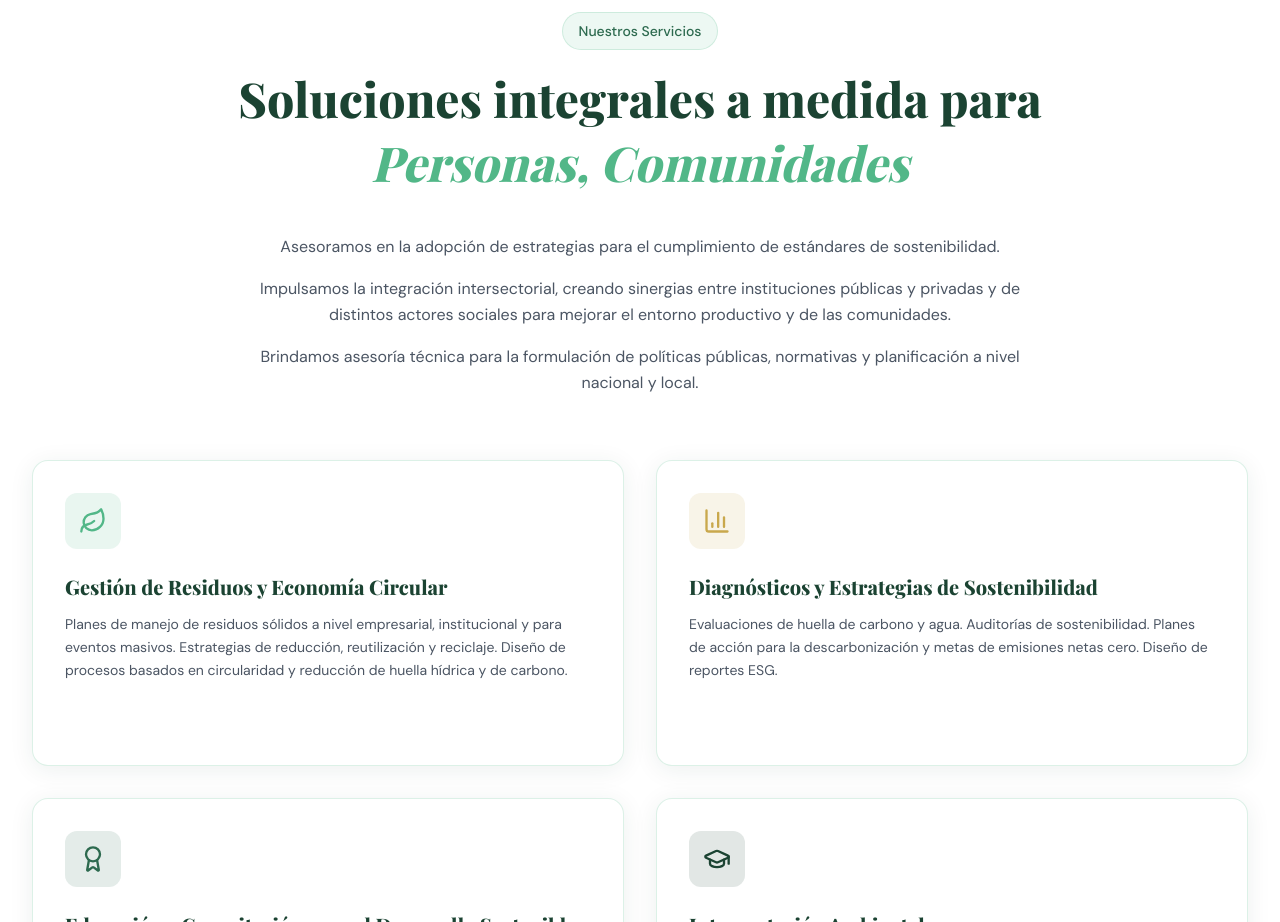
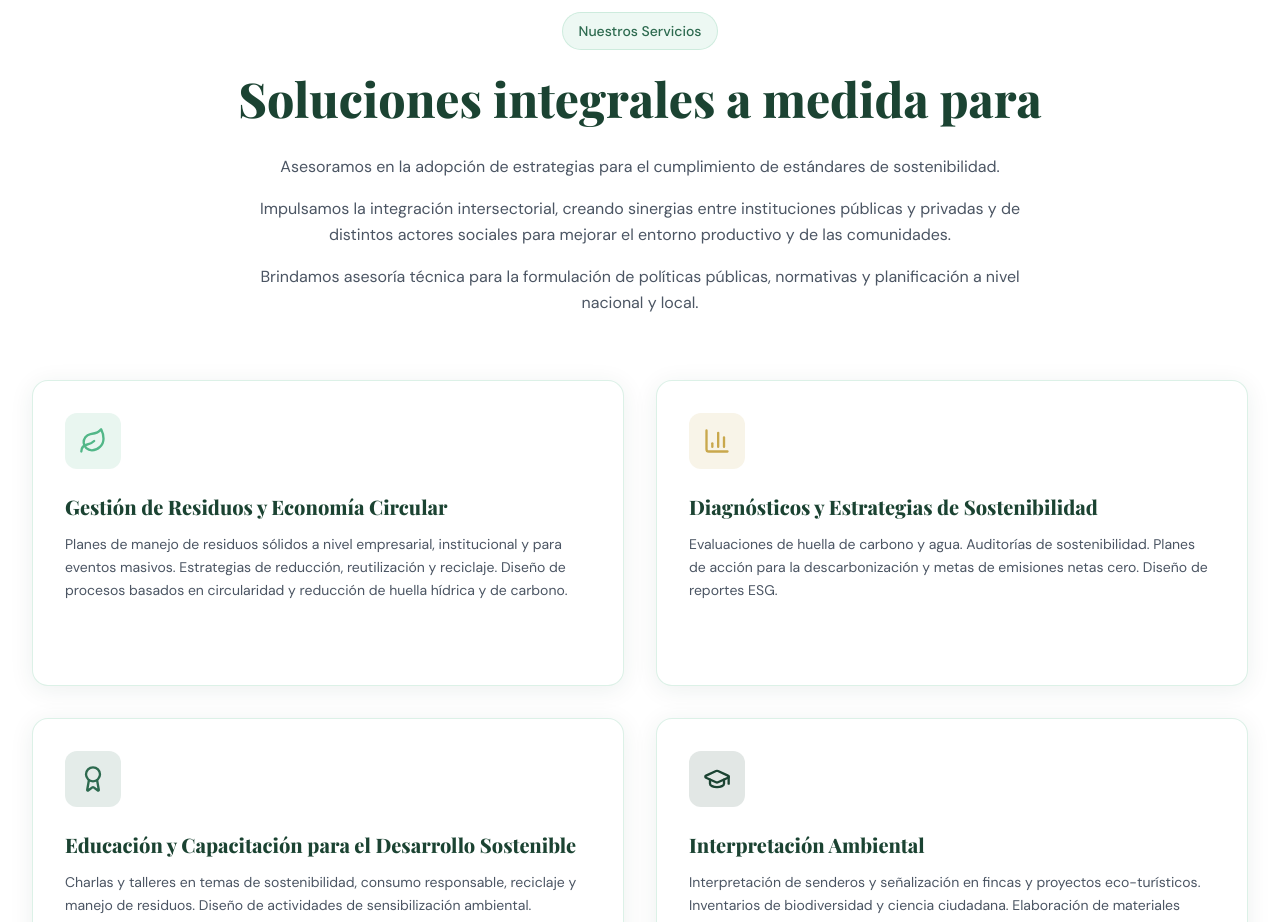
Before and after one commit to tomasSStropper/savia-page, a React (Create React App) app in the folder savia-website/: page / in a window 1280 px wide. Shown: the part 900-1822 px from the top of the page. Built offline with nearby package versions, Linux system fonts and the light colour scheme; a web font is replaced by a local one.

Commit message:
Update services copy and stagger process step animations

```diff
--- a/savia-website/src/components/sections/ProcessSection.jsx
+++ b/savia-website/src/components/sections/ProcessSection.jsx
@@ -8,6 +8,19 @@ const ProcessSection = ({ id }) => {
   const { ref, inView } = useScrollAnimation();
   const { t } = useLang();
 
+
+  const stepVariants = {
+    hidden: { opacity: 0, y: 28 },
+    visible: (i) => ({
+      opacity: 1,
+      y: 0,
+      transition: {
+        duration: 1.25,
+        ease: [0.4, 0, 0.2, 1],
+        delay: i * 0.7,
+      },
+    }),
+  };
   const steps = [
     {
       icon: Search,
@@ -61,7 +74,10 @@ const ProcessSection = ({ id }) => {
             {steps.map((step, i) => (
               <motion.div
                 key={i}
-                variants={fadeInUp}
+                custom={i}
+                variants={stepVariants}
+                initial="hidden"
+                animate={inView ? 'visible' : 'hidden'}
                 className="text-center relative"
               >
                 {/* Dot on line */}
--- a/savia-website/src/components/sections/ServicesSection.jsx
+++ b/savia-website/src/components/sections/ServicesSection.jsx
@@ -1,18 +1,8 @@
-import { useState, useEffect } from 'react';
-import { motion, AnimatePresence } from 'framer-motion';
+import { motion } from 'framer-motion';
 import { useScrollAnimation, staggerContainer, fadeInUp } from '../../hooks/useScrollAnimation';
 import ServiceCard from '../ui/ServiceCard';
 import { services } from '../../data/services';
 import { useLang } from '../context/LanguageContext';
-
-const WORD_PAIRS = [
-  'Empresas, Instituciones',
-  'Personas, Organizaciones',
-  'Comunidades, Instituciones',
-  'Construcciones, Empresas',
-  'Personas, Comunidades',
-  'Organizaciones, Empresas',
-];
 
 const UPDATED_SERVICES = [
   {
@@ -40,7 +30,6 @@ const UPDATED_SERVICES = [
 const ServicesSection = ({ id }) => {
   const { ref, inView } = useScrollAnimation();
   const { t } = useLang();
-  const [pairIndex, setPairIndex] = useState(() => Math.floor(Math.random() * WORD_PAIRS.length));
   const mergedServices = services.slice(0, 4).map((service, index) => ({
     ...service,
     title: UPDATED_SERVICES[index].title,
@@ -51,18 +40,6 @@ const ServicesSection = ({ id }) => {
     itemsEN: [UPDATED_SERVICES[index].description],
   }));
 
-  useEffect(() => {
-    const interval = setInterval(() => {
-      setPairIndex((prev) => {
-        let next;
-        do {
-          next = Math.floor(Math.random() * WORD_PAIRS.length);
-        } while (next === prev);
-        return next;
-      });
-    }, 3500);
-    return () => clearInterval(interval);
-  }, []);
 
   return (
     <section id={id} className="section-padding bg-white" ref={ref}>
@@ -90,20 +67,6 @@ const ServicesSection = ({ id }) => {
           >
             Soluciones integrales a medida para
           </motion.h2>
-          <div className="h-16 md:h-20 flex items-center justify-center overflow-hidden">
-            <AnimatePresence mode="wait">
-              <motion.span
-                key={pairIndex}
-                initial={{ opacity: 0, y: 20 }}
-                animate={{ opacity: 1, y: 0 }}
-                exit={{ opacity: 0, y: -20 }}
-                transition={{ duration: 0.5 }}
-                className="font-display text-3xl md:text-4xl lg:text-5xl font-bold text-accent italic"
-              >
-                {WORD_PAIRS[pairIndex]}
-              </motion.span>
-            </AnimatePresence>
-          </div>
         </div>
 
         {/* Description paragraphs (Cambio 3) */}
```
